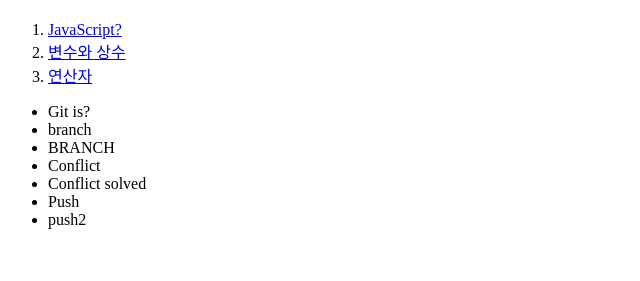
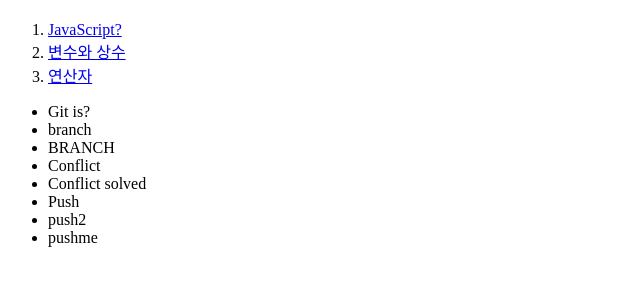
Before and after one commit to erckevin/OpenTutor, a plain HTML site: page index.html in a window 1280 px wide. Shown: the part 59-340 px from the top of the page, without its empty margins (0-640 px from the left). Drawn offline with Linux system fonts and the light colour scheme.

Commit message:
push me added by kevin

```diff
--- a/index.html
+++ b/index.html
@@ -21,6 +21,7 @@
       <li>Conflict solved</li>
       <li>Push</li>
       <li>push2</li>
+      <li>pushme</li>
     </ul>
   </nav>
 </body>
```
